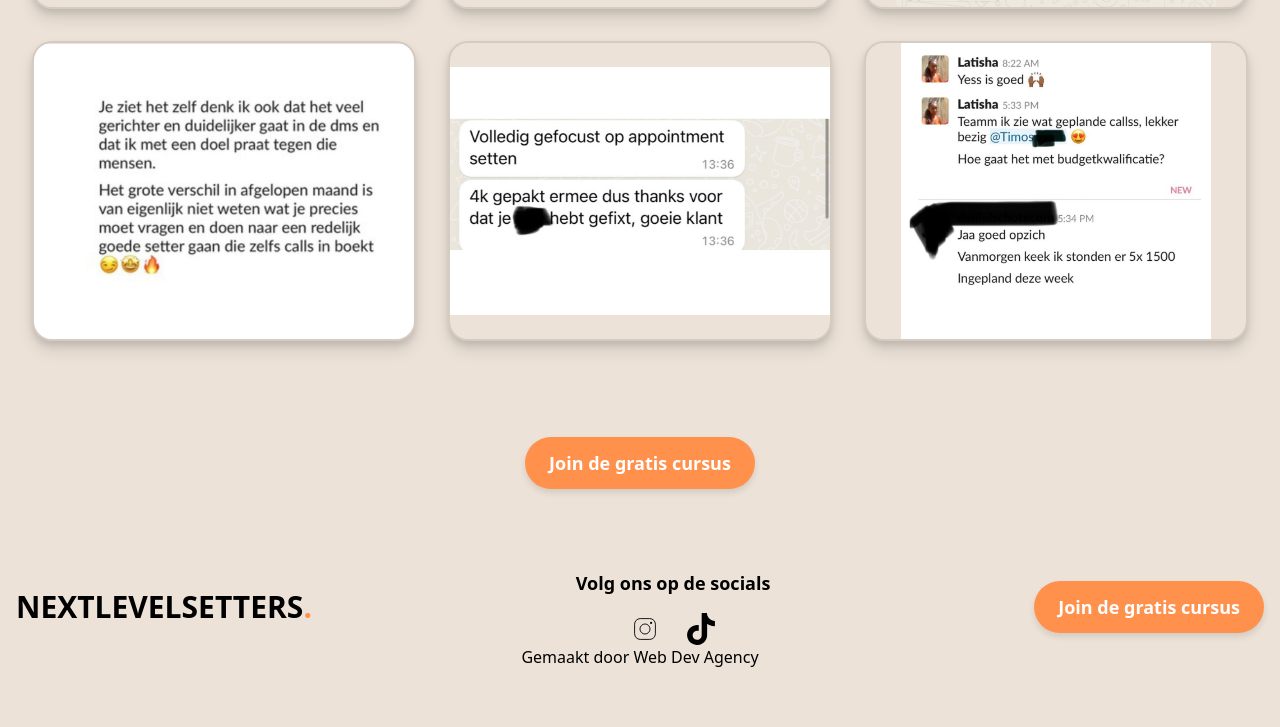
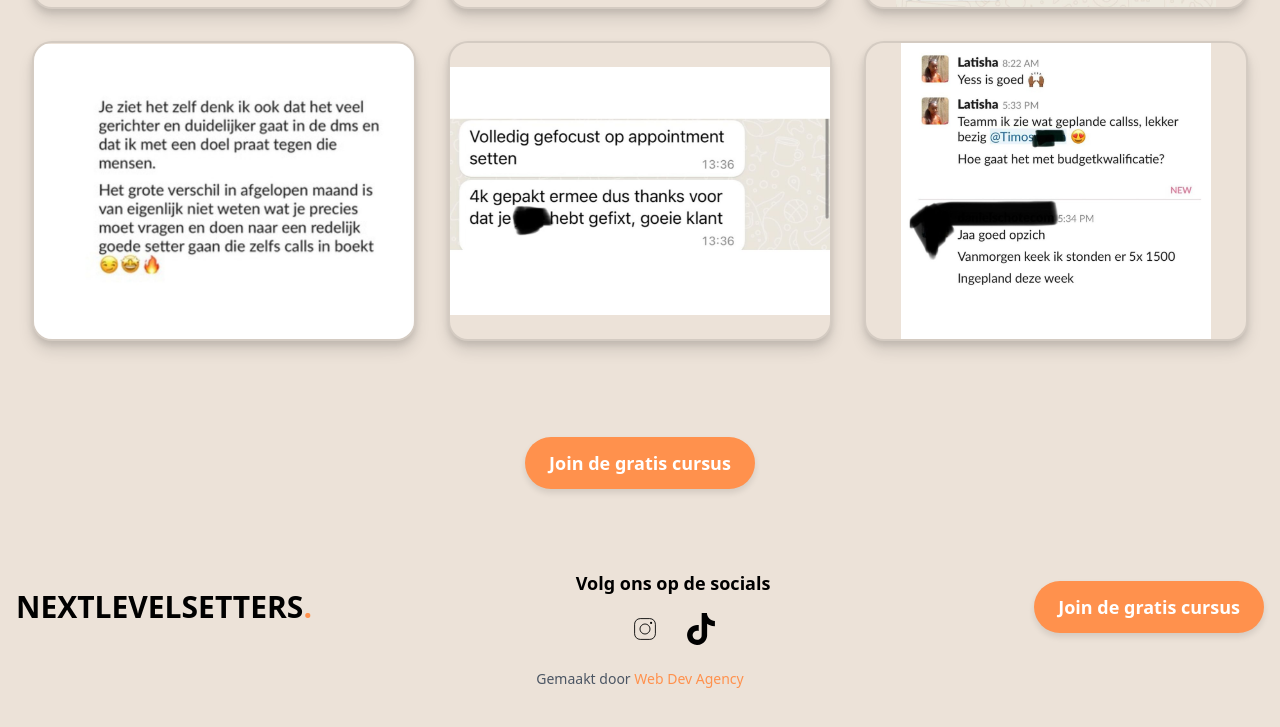
Before and after one commit to CoderFa2/NextLevelSetters-website, a website: page public/index.html in a window 1280 px wide. Shown: the part 4675-5402 px from the top of the page. Drawn offline with nearby package versions, Linux system fonts and the light colour scheme; a script that the page names is missing.

Commit message:
Update index.html

```diff
--- a/public/index.html
+++ b/public/index.html
@@ -852,9 +852,13 @@ button:hover {
             Join de gratis cursus
         </button>
     </div>
-         <div class="madeby">
-            <p>Gemaakt door <a href="https://webdevagency.nl/" target="_blank">Web Dev Agency</a></p>
-        </div>
+
+        <!-- Gemaakt Door Backlink -->
+    <div class="text-center mt-6">
+        <p class="text-sm text-gray-600">
+            Gemaakt door <a href="https://webdevagency.nl" target="_blank" class="text-orange-500 hover:text-orange-700 transition duration-300">Web Dev Agency</a>
+        </p>
+    </div>
 </footer>
 
 
```
